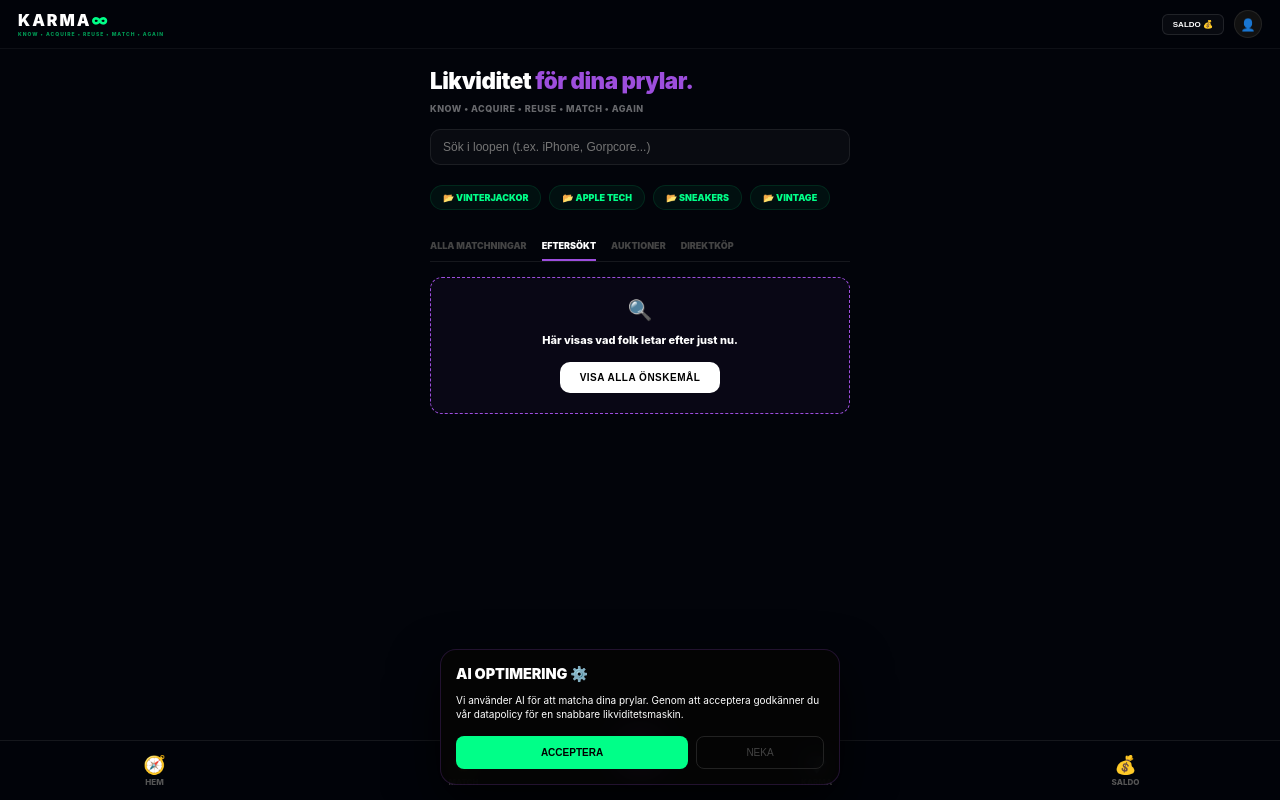
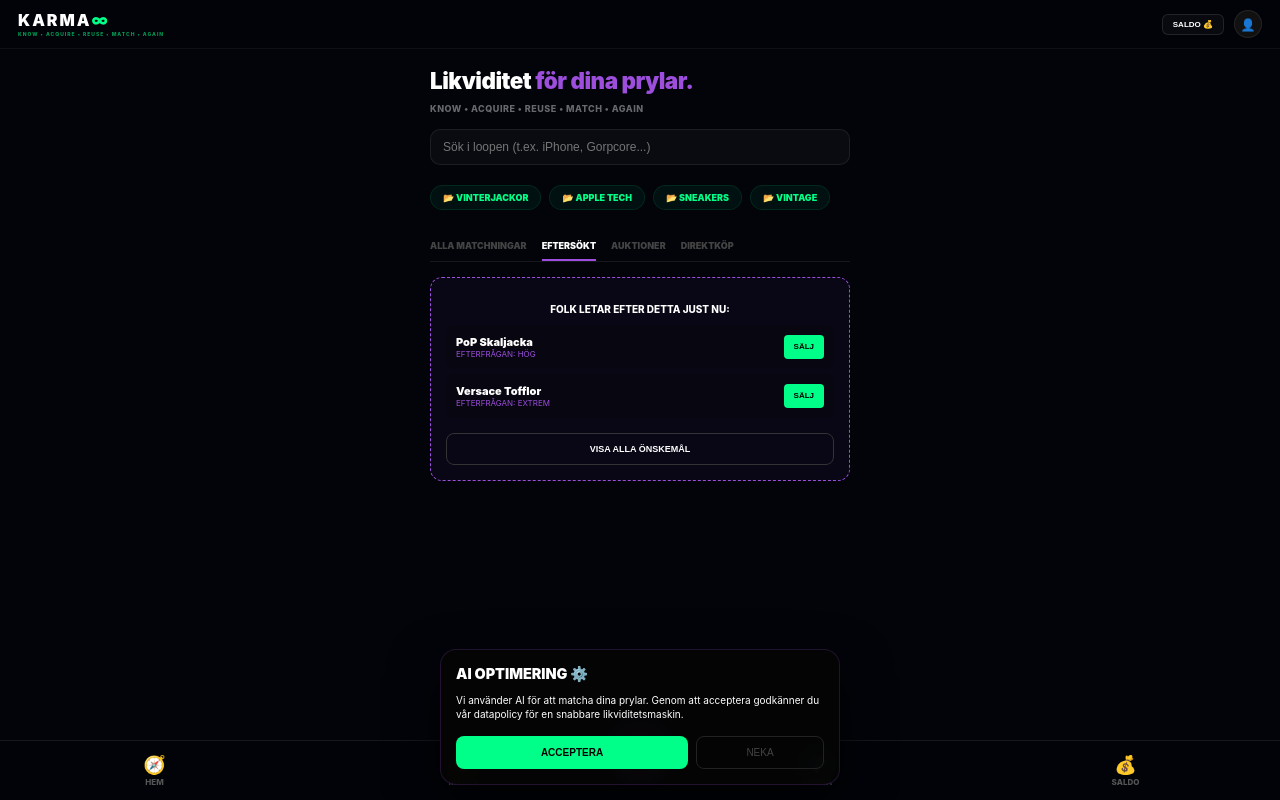
Before and after one commit to gascheckking/marketbeg-appGem, a Next.js app: page / in a window 1280 px wide. Both pictures are taken after a click on the element "EFTERSÖKT". Built offline with nearby package versions, Linux system fonts and the light colour scheme.

Commit message:
Update page.tsx

```diff
--- a/app/page.tsx
+++ b/app/page.tsx
@@ -6,6 +6,12 @@
 export default function Marketplace() {
   const router = useRouter();
   const [activeTab, setActiveTab] = useState('ALLA MATCHNINGAR');
+
+  // Demo-data för "Eftersökt" snabbvy
+  const quickWanted = [
+    { id: 1, item: "PoP Skaljacka", size: "116", demand: "HÖG" },
+    { id: 2, item: "Versace Tofflor", size: "42", demand: "EXTREM" }
+  ];
 
   return (
     <div className="page-wrapper" style={{ padding: '10px 15px' }}>
@@ -44,7 +50,13 @@
       </div>
 
       {/* TABS - Nu med EFTERSÖKT */}
-      <div className="tab-container" style={{ marginBottom: '15px', borderBottom: '1px solid var(--border)', display: 'flex', gap: '15px' }}>
+      <div className="tab-container" style={{
+        marginBottom: '15px',
+        borderBottom: '1px solid var(--border)',
+        display: 'flex',
+        gap: '15px',
+        overflowX: 'auto'
+      }}>
         {['ALLA MATCHNINGAR', 'EFTERSÖKT', 'AUKTIONER', 'DIREKTKÖP'].map((tab) => (
           <div
             key={tab}
@@ -64,25 +76,39 @@
       {/* PRODUCT GRID - Tätare layout */}
       <div className="product-grid" style={{ display: 'grid', gridTemplateColumns: '1fr 1fr', gap: '10px' }}>
 
-        {/* Om tabben är EFTERSÖKT - Visa snabb-vyn */}
+        {/* TAB: EFTERSÖKT (Wanted) */}
         {activeTab === 'EFTERSÖKT' && (
-          <div style={{ gridColumn: 'span 2', padding: '20px', background: 'rgba(157, 78, 221, 0.05)', borderRadius: '12px', textAlign: 'center', border: '1px dashed var(--neon-purple)' }}>
-            <div style={{ fontSize: '20px', marginBottom: '10px' }}>🔍</div>
-            <p style={{ fontSize: '11px', fontWeight: 800, marginBottom: '15px' }}>Här visas vad folk letar efter just nu.</p>
-            <button
-              onClick={() => router.push('/wanted')}
-              className="primary-btn"
-              style={{ padding: '10px 20px', fontSize: '10px', width: 'auto' }}
-            >
-              VISA ALLA ÖNSKEMÅL
-            </button>
+          <div style={{ gridColumn: 'span 2', display: 'flex', flexDirection: 'column', gap: '10px' }}>
+            <div style={{ padding: '15px', background: 'rgba(157, 78, 221, 0.05)', borderRadius: '12px', border: '1px dashed var(--neon-purple)' }}>
+              <p style={{ fontSize: '10px', fontWeight: 800, marginBottom: '10px', textAlign: 'center' }}>
+                FOLK LETAR EFTER DETTA JUST NU:
+              </p>
+              {quickWanted.map(w => (
+                <div key={w.id} style={{ display: 'flex', justifyContent: 'space-between', background: 'rgba(0,0,0,0.2)', padding: '10px', borderRadius: '8px', marginBottom: '5px' }}>
+                  <div>
+                    <div style={{ fontSize: '11px', fontWeight: 900 }}>{w.item}</div>
+                    <div style={{ fontSize: '8px', color: 'var(--neon-purple)' }}>EFTERFRÅGAN: {w.demand}</div>
+                  </div>
+                  <button
+                    onClick={() => router.push('/sell')}
+                    style={{ background: 'var(--neon-mint)', border: 'none', borderRadius: '4px', fontSize: '8px', fontWeight: 900, padding: '5px 10px' }}
+                  >SÄLJ</button>
+                </div>
+              ))}
+              <button
+                onClick={() => router.push('/wanted')}
+                style={{ width: '100%', background: 'none', border: '1px solid #333', color: '#fff', fontSize: '9px', padding: '10px', borderRadius: '8px', marginTop: '10px', fontWeight: 800 }}
+              >
+                VISA ALLA ÖNSKEMÅL
+              </button>
+            </div>
           </div>
         )}
 
-        {/* Standardvyn - ALLA MATCHNINGAR */}
+        {/* TAB: ALLA MATCHNINGAR */}
         {activeTab === 'ALLA MATCHNINGAR' && (
           <>
-            {/* AI WIZARD CARD */}
+            {/* AI WIZARD CARD - QUICK SELL ENTRY */}
             <div
               onClick={() => router.push('/sell')}
               style={{
@@ -110,6 +136,7 @@
       <style jsx>{`
         .product-grid { margin-bottom: 80px; }
         ::-webkit-scrollbar { display: none; }
+        .tab-container { -ms-overflow-style: none; scrollbar-width: none; }
       `}</style>
     </div>
   );
```
